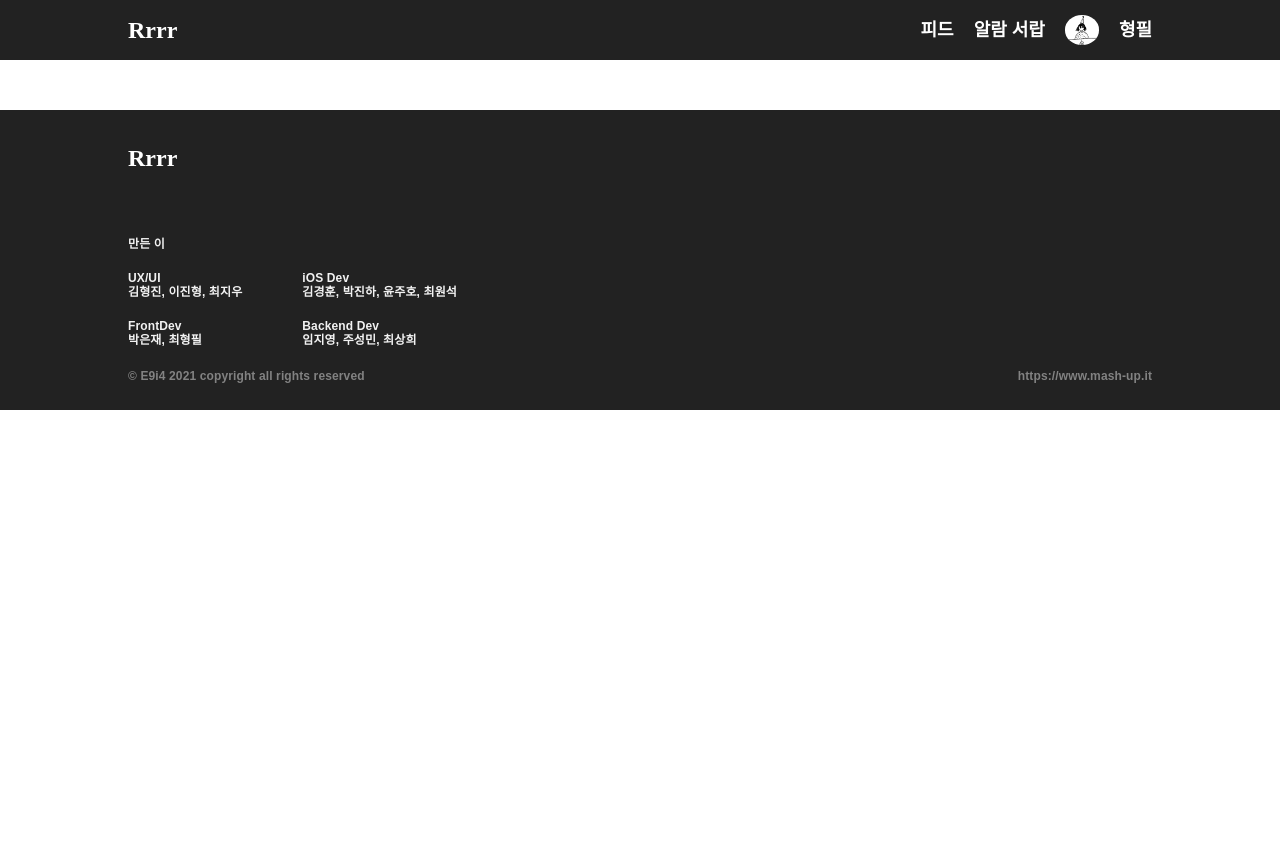
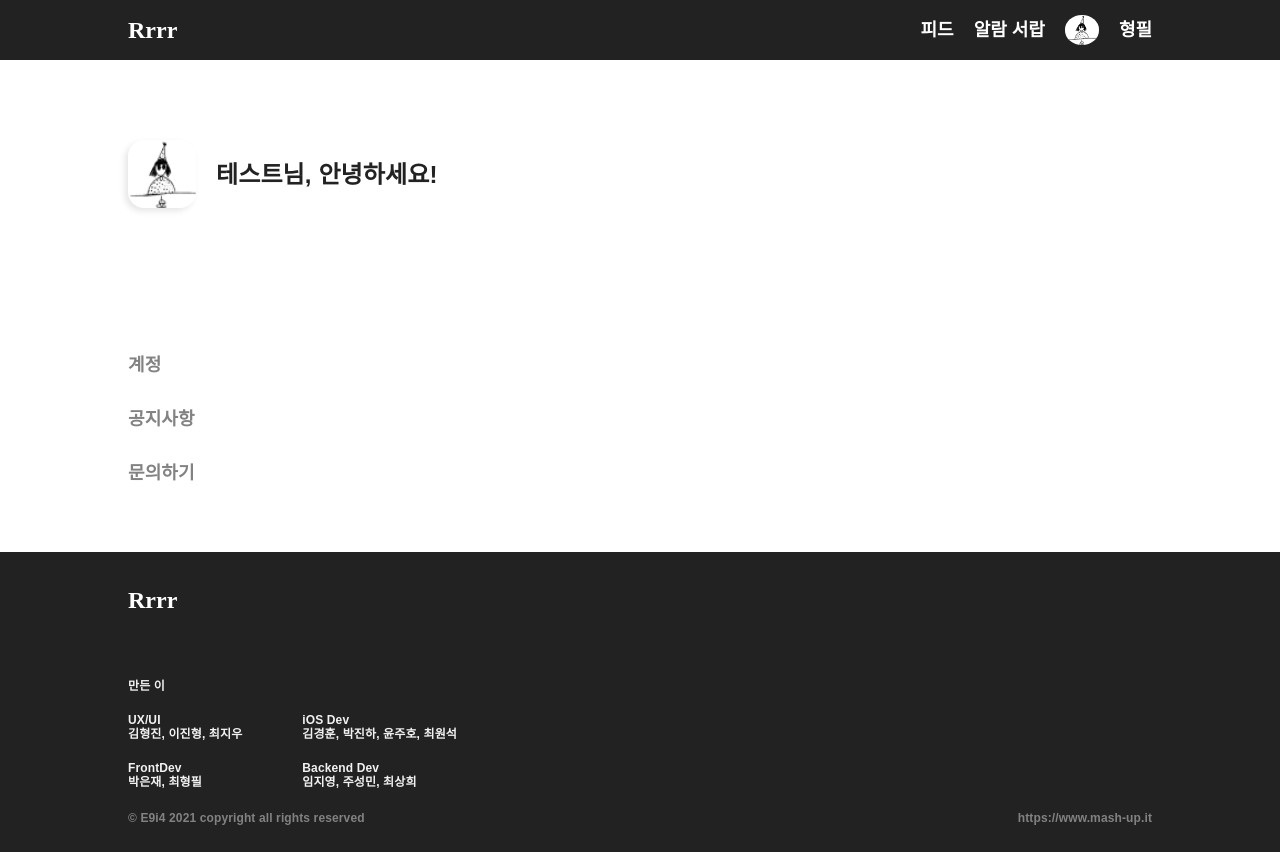
Before and after one commit to Hyeongpil/iguana, a React (Create React App) app: page /iguana/my in a window 1280 px wide. Before the commit the page ends 800 px from the top, so only its background shows below. Built offline with nearby package versions, Linux system fonts and the light colour scheme.

Commit message:
feat: 마이페이지 구현 및 RrText 컴포넌트 추가

```diff
--- a/src/App.tsx
+++ b/src/App.tsx
@@ -3,6 +3,7 @@ import IndexPage from 'pages'
 import categoryPage from './pages/category'
 import alarmDrawerPage from './pages/alarmDrawer'
 import loginPage from './pages/login'
+import myPage from './pages/my'
 import React from 'react'
 import { Route, BrowserRouter as Router, Switch } from 'react-router-dom'
 import DefaultLayout from 'components/layout/defaultLayout'
@@ -19,6 +20,7 @@ function App() {
             <Route path="/category" component={categoryPage} />
             <Route path="/alarmdrawer" component={alarmDrawerPage} />
             <Route path="/login" component={loginPage} />
+            <Route path="/my" component={myPage} />
           </Switch>
         </Router>
       </DefaultLayout>
--- /dev/null
+++ b/src/components/atom/RrText.tsx
@@ -0,0 +1,44 @@
+import React, { FC } from 'react'
+import styled from 'styled-components'
+
+interface RrTextProps {
+  text: string
+  size?: number
+  weight?: number
+  className?: string
+}
+
+interface RrTextStyleProps {
+  size?: number
+  weight?: number
+}
+
+const RrText: FC<RrTextProps> = ({
+  text,
+  size = 12,
+  weight = 500,
+  className,
+}: RrTextProps) => (
+  <>
+    <Text className={className} weight={weight} size={size}>
+      {text}
+    </Text>
+  </>
+)
+
+export default RrText
+
+const Text = styled.span<RrTextStyleProps>`
+  font-style: normal;
+  font-weight: ${props => props.weight};
+  font-size: ${props => props.size}px;
+  line-height: 29px;
+  /* identical to box height */
+
+  text-align: center;
+  letter-spacing: 0.122727px;
+
+  /* Primary-Black */
+
+  color: #222222;
+`
--- a/src/components/atom/RrUserImg.tsx
+++ b/src/components/atom/RrUserImg.tsx
@@ -2,12 +2,7 @@ import React from 'react'
 import styled from 'styled-components'
 
 const RrUserImg = ({ image, size }) => {
-  return (
-    <RrUserImgWrapper
-      size={size}
-      src="/assets/image/profile.png"
-    ></RrUserImgWrapper>
-  )
+  return <RrUserImgWrapper size={size} src={image}></RrUserImgWrapper>
 }
 
 export default RrUserImg
--- a/src/pages/login.tsx
+++ b/src/pages/login.tsx
@@ -18,7 +18,7 @@ const login = () => {
           <SubmitWrapper>
             <RrInput type="submit" text="애플 아이디로 로그인" />
             <RrIcon
-              src="image/Icon-Apple.png"
+              src={process.env.PUBLIC_URL + '/image/Icon-Apple.png'}
               alt="Icon-Apple"
               size="22"
               top="16"
@@ -28,7 +28,10 @@ const login = () => {
         </Form>
       </LoginInputWrapper>
       <LoginImageWrapper>
-        <Img src="image/loginImg.png" alt="login-image" />
+        <Img
+          src={process.env.PUBLIC_URL + '/image/loginImg.png'}
+          alt="login-image"
+        />
       </LoginImageWrapper>
     </LoginWrapper>
   )
--- a/src/pages/my.tsx
+++ b/src/pages/my.tsx
@@ -1,14 +1,91 @@
-import React from 'react';
-import styled from 'styled-components';
+import React from 'react'
+import { NavLink } from 'react-router-dom'
+import styled from 'styled-components'
+import RrText from '../components/atom/RrText'
 
 const myPage = () => {
-    return (
-        <MyPageWrapper>
+  return (
+    <MyPageWrapper>
+      <ProfileWrapper>
+        <UserImg src={process.env.PUBLIC_URL + '/image/profile.png'} />
+        <UserText
+          text="테스트님, 안녕하세요!"
+          size={24}
+          weight={600}
+        ></UserText>
+      </ProfileWrapper>
+      <FlexRowWrapper>
+        <nav>
+          <NavWrapper>
+            <NavWrapper>
+              <li>
+                <StyledNavLink to="/my/account">계정</StyledNavLink>
+              </li>
+              <li>
+                <StyledNavLink to="/my/notice">공지사항</StyledNavLink>
+              </li>
+              <li>
+                <StyledNavLink to="/my/qna">문의하기</StyledNavLink>
+              </li>
+            </NavWrapper>
+          </NavWrapper>
+        </nav>
+      </FlexRowWrapper>
+    </MyPageWrapper>
+  )
+}
 
-        </MyPageWrapper>
-    );
-};
+export default myPage
 
-export default myPage;
+const MyPageWrapper = styled.div`
+  display: flex;
+  flex-direction: column;
+  padding-left: 10%;
+  padding-right: 10%;
+`
 
-const MyPageWrapper = styled.div``
+const FlexRowWrapper = styled.div`
+  display: flex;
+  flex-direction: row;
+`
+
+const ProfileWrapper = styled.section`
+  display: flex;
+  align-items: center;
+  margin-top: 80px;
+  margin-bottom: 100px;
+`
+
+const NavWrapper = styled.ul`
+  display: flex;
+  flex-direction: column;
+  li {
+    margin-top: 30px;
+  }
+  .active {
+    color: #222222;
+  }
+`
+
+const StyledNavLink = styled(NavLink)`
+  text-decoration: none;
+
+  font-style: normal;
+  font-weight: 600;
+  font-size: 18px;
+  line-height: 22px;
+
+  letter-spacing: 0.122727px;
+  color: #828282;
+`
+
+const UserImg = styled.img`
+  width: 68px;
+  height: 68px;
+  box-shadow: -3px 3px 6px rgba(0, 0, 0, 0.1);
+  border-radius: 16px;
+`
+
+const UserText = styled(RrText)`
+  margin-left: 20px;
+`
```
